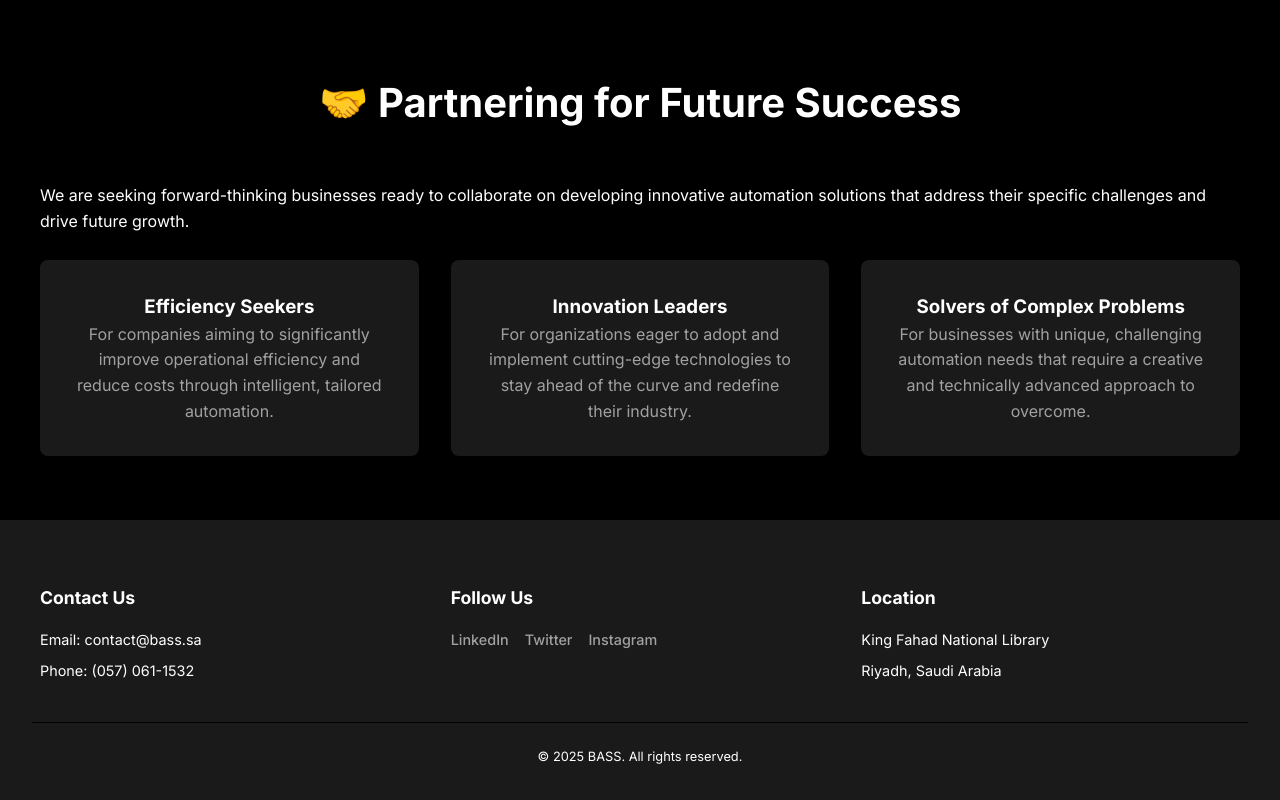
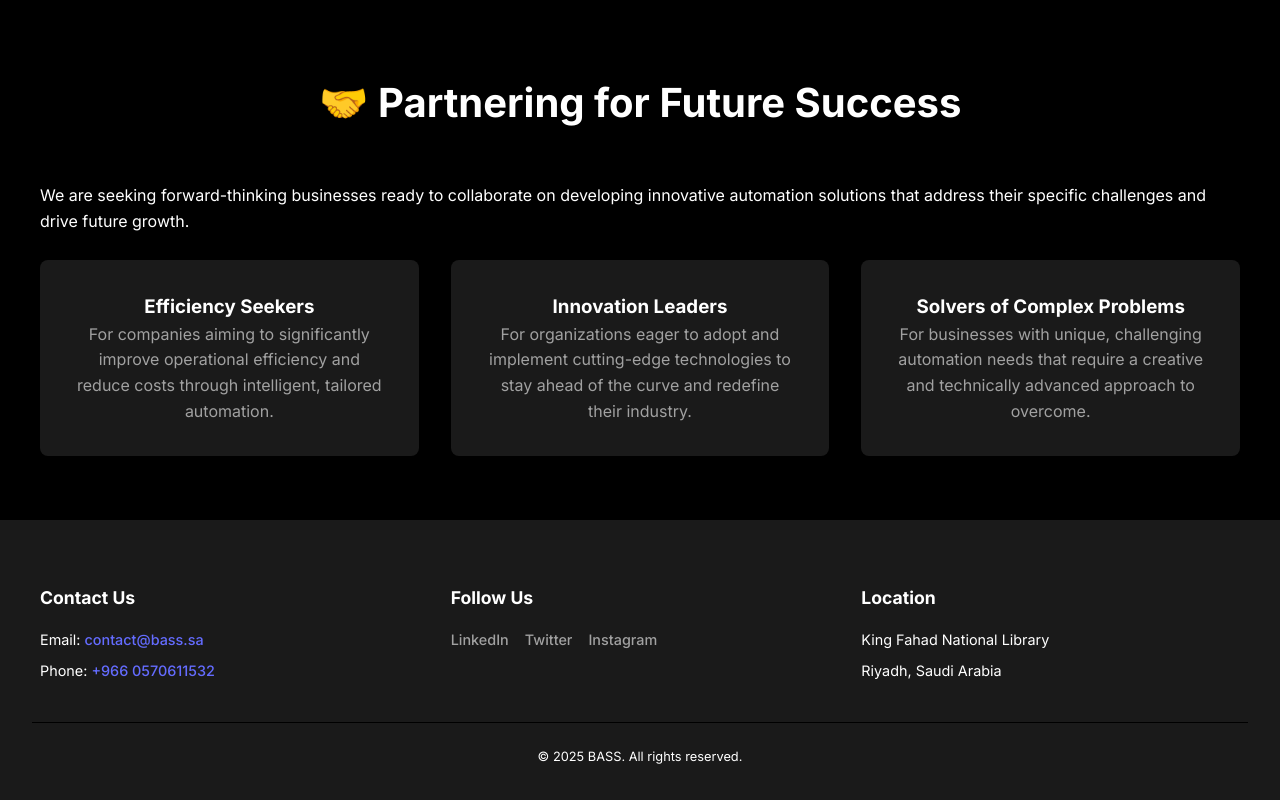
Before and after one commit to Bass-sa/website, a React (Vite) app: page / in a window 1280 px wide. Shown: the part 1088-1888 px from the top of the page. Built offline with nearby package versions, Linux system fonts and the light colour scheme.

Commit message:
improve contact links

```diff
--- a/src/App.jsx
+++ b/src/App.jsx
@@ -77,8 +77,8 @@ function App() {
         <div className="footer-content">
           <div className="footer-section" id="contact">
             <h4>Contact Us</h4>
-            <p>Email: contact@bass.sa</p>
-            <p>Phone: (057) 061-1532</p>
+            <p>Email: <a href="mailto:contact@bass.sa">contact@bass.sa</a></p>
+            <p>Phone: <a href="callto:+96657-061-1532">+966 0570611532</a></p>
           </div>
           <div className="footer-section">
             <h4>Follow Us</h4>
```
